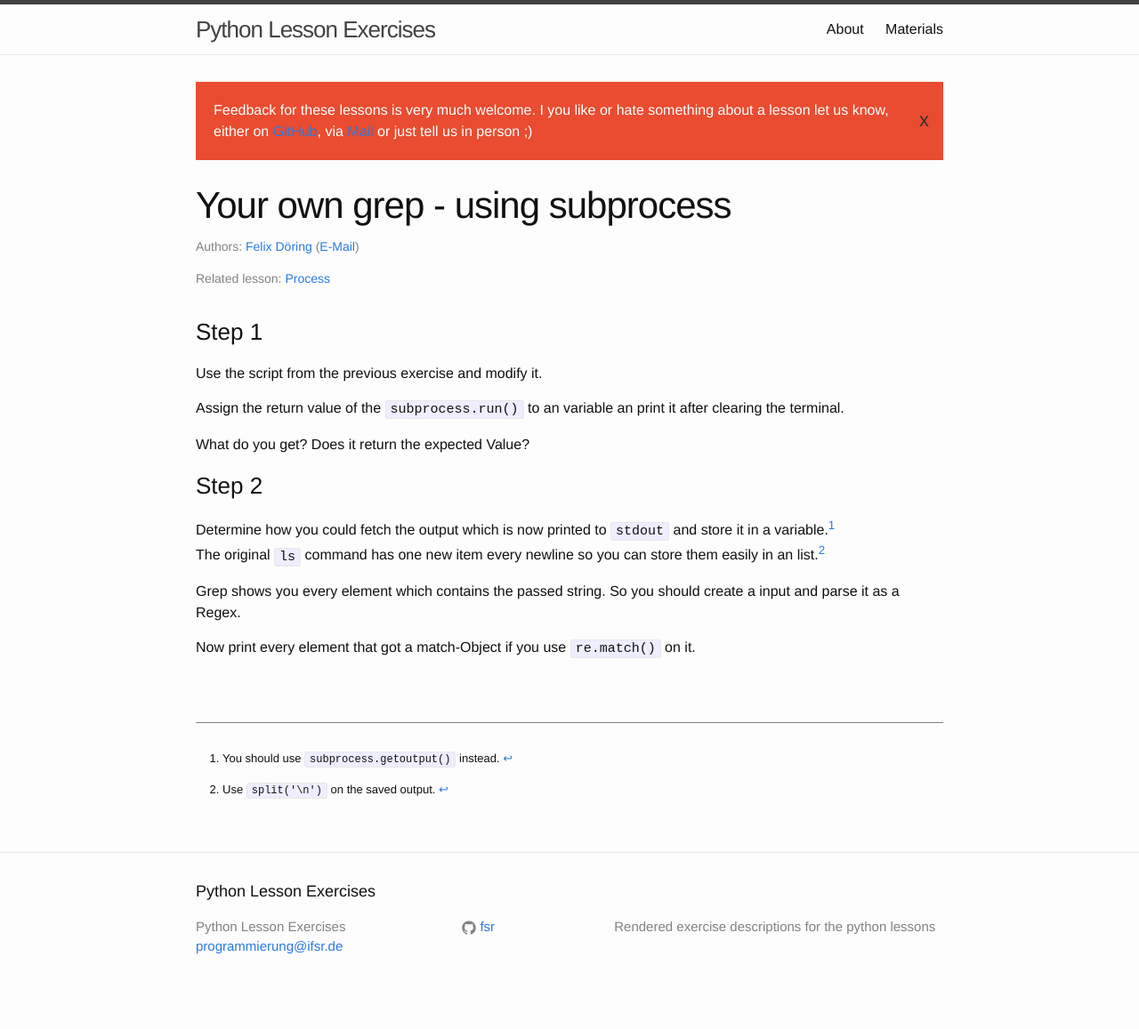
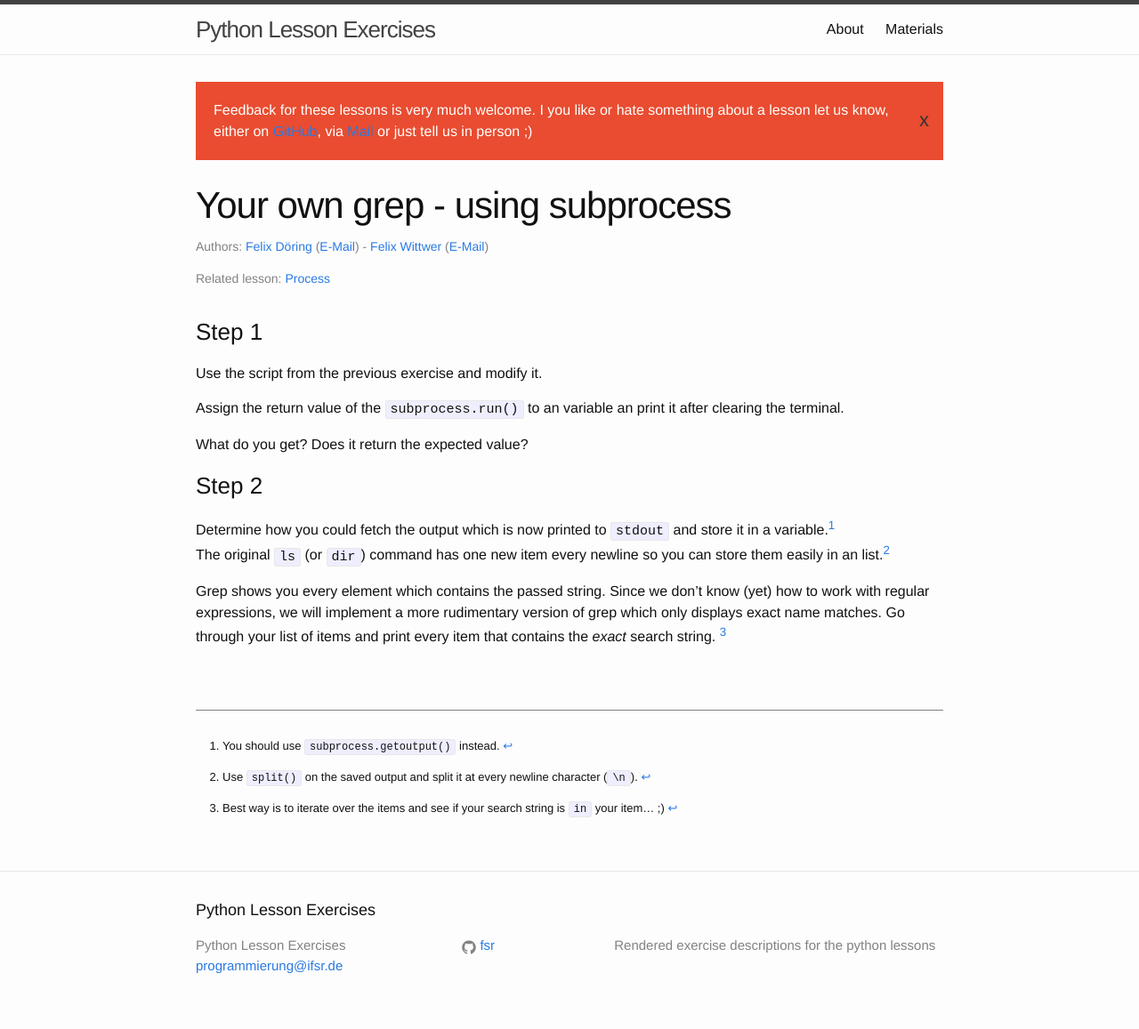
Before and after one commit to fsr/python-lessons, a Jekyll site: the page built from _exercises/16_poor_grep.md, in a window 1280 px wide. Shown: the whole page at 89% size. Built offline with Jekyll 4.4.1, drawn with Linux system fonts in a browser that asks for light colours; before the commit the page ends 1136 px from its top, so only the background shows below that.

Commit message:
Fix typos and mistakes

```diff
--- a/_exercises/16_poor_grep.md
+++ b/_exercises/16_poor_grep.md
@@ -12,19 +12,22 @@
 
 Assign the return value of the `subprocess.run()` to an variable an print it after clearing the terminal.
 
-What do you get? Does it return the expected Value?
+What do you get? Does it return the expected value?
 
 ### Step 2
 
 Determine how you could fetch the output which is now printed to `stdout` and store it in a variable.[^getoutput]
-The original `ls` command has one new item every newline so you can store them easily in an list.[^split]
+The original `ls` (or `dir`) command has one new item every newline so you can store them easily in an list.[^split]
 
-Grep shows you every element which contains the passed string. So you should create a input and parse it as a Regex.
-
-Now print every element that got a match-Object if you use `re.match()` on it.
+Grep shows you every element which contains the passed string. Since we don't know (yet) how to work with regular expressions,
+we will implement a more rudimentary version of grep which only displays exact name matches. Go through your list of items and
+print every item that contains the _exact_ search string. [^how]
 
 [^getoutput]:
     You should use `subprocess.getoutput()` instead.
 
 [^split]:
-    Use `split('\n')` on the saved output.
+    Use `split()` on the saved output and split it at every newline character (`\n`).
+
+[^how]:
+    Best way is to iterate over the items and see if your search string is `in` your item... ;)
```
Also changed, not shown: other parts of _exercises/16_poor_grep.md (+1 -1 lines), _exercises/15_process.md (+4 -4 lines).
